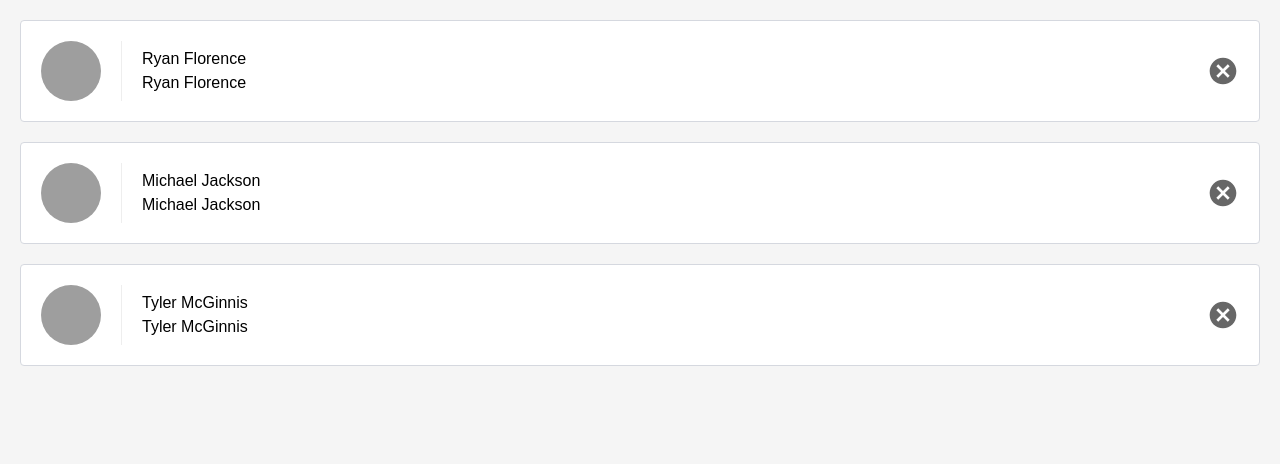
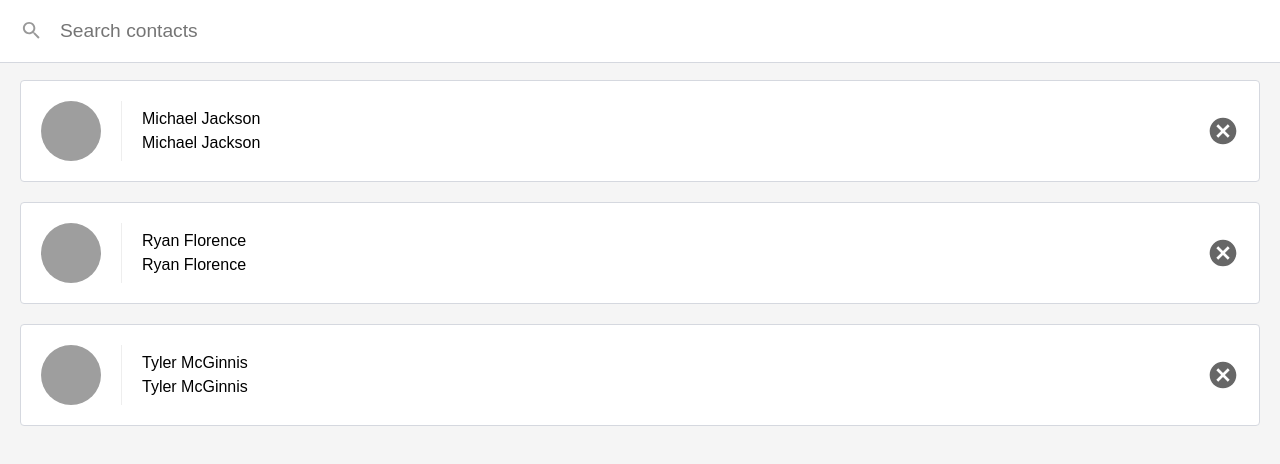
Before and after one commit to chzihan/ReactND, a React (Create React App) app in the folder contacts/: page / in a window 1280 px wide. Shown: the top 464 px of the page. Built offline with nearby package versions, Linux system fonts and the light colour scheme.

Commit message:
filter and sort

```diff
--- a/contacts/package.json
+++ b/contacts/package.json
@@ -3,10 +3,12 @@
   "version": "0.1.0",
   "private": true,
   "dependencies": {
+    "escape-string-regexp": "^1.0.5",
     "prop-types": "^15.6.2",
     "react": "^16.4.1",
     "react-dom": "^16.4.1",
-    "react-scripts": "1.1.4"
+    "react-scripts": "1.1.4",
+    "sort-by": "^1.2.0"
   },
   "scripts": {
     "start": "react-scripts start",
--- a/contacts/src/ListContacts.js
+++ b/contacts/src/ListContacts.js
@@ -1,10 +1,52 @@
-import React from 'react'
+import React, { Component } from 'react'
 import PropTypes from 'prop-types'
+import escapeRegExp from 'escape-string-regexp'
+import sortBy from 'sort-by'
 
-function ListContacts (props) {
+class ListContacts extends Component {
+  static propTypes = {
+    contacts: PropTypes.array.isRequired,
+    onDeleteContact: PropTypes.func.isRequired
+  }
+
+  state = {
+    qurey: ''
+  }
+
+  updateQuery = (query) => {
+    this.setState({ query: query.trim() })
+  }
+
+  render() {
+    const { contacts, onDeleteContact } = this.props
+    const { query } = this.state
+
+    let showingContacts
+    if (query) {
+      const match = new RegExp(escapeRegExp(this.state.query), 'i')
+      showingContacts = contacts.filter((contact) => match.test(contact.name))
+    } else {
+      showingContacts = contacts
+    }
+
+    showingContacts.sort(sortBy('name'))
+
     return (
+        <div className='list-contacts'>
+          <div className='list-contacts-top'>
+            <input
+              className='search-contacts'
+              type='text'
+              placeholder='Search contacts'
+              value={this.state.query}
+              onChange={(event) => this.updateQuery(event.target.value)}
+            />
+          </div>
+
+
+
           <ol className='contact-list'>
-        {props.contacts.map((contact) => (
+            {showingContacts.map((contact) => (
               <li key={contact.id} className='contact-list-item'>
                 <div className='contact-avatar' style={{
                   backgroundImage: `url(${contact.avatarURL})`
@@ -13,43 +55,17 @@ function ListContacts (props) {
                   <p>{contact.name}</p>
                   <p>{contact.name}</p>
                 </div>
-            <button onClick={() => props.onDeleteContact(contact)} className='contact-remove'>
+                <button onClick={() => onDeleteContact(contact)} className='contact-remove'>
                   Remove
                 </button>
               </li>
             ))}
           </ol>
+        </div>
+
       )
-
+  }
 }
 
-ListContacts.propTypes = {
-  contacts: PropTypes.array.isRequired,
-  onDeleteContact: PropTypes.func.isRequired
-}
-
-// class ListContacts extends Component {
-//   render () {
-// //    console.log('Props', this.props)
-//     return (
-//       <ol className='contact-list'>
-//         {this.props.contacts.map((contact) => (
-//           <li key={contact.id} className='contact-list-item'>
-//             <div className='contact-avatar' style={{
-//               backgroundImage: `url(${contact.avatarURL})`
-//             }}/>
-//             <div className='contact-details'>
-//               <p>{contact.name}</p>
-//               <p>{contact.name}</p>
-//             </div>
-//             <button className='contact-remove'>
-//               Remove
-//             </button>
-//           </li>
-//         ))}
-//       </ol>
-//       )
-//   }
-// }
 
 export default ListContacts
```
Also changed, not shown: 1 other file (tests, documents, lock files or other folders). Lines whose indentation alone changed are shown as unchanged.
